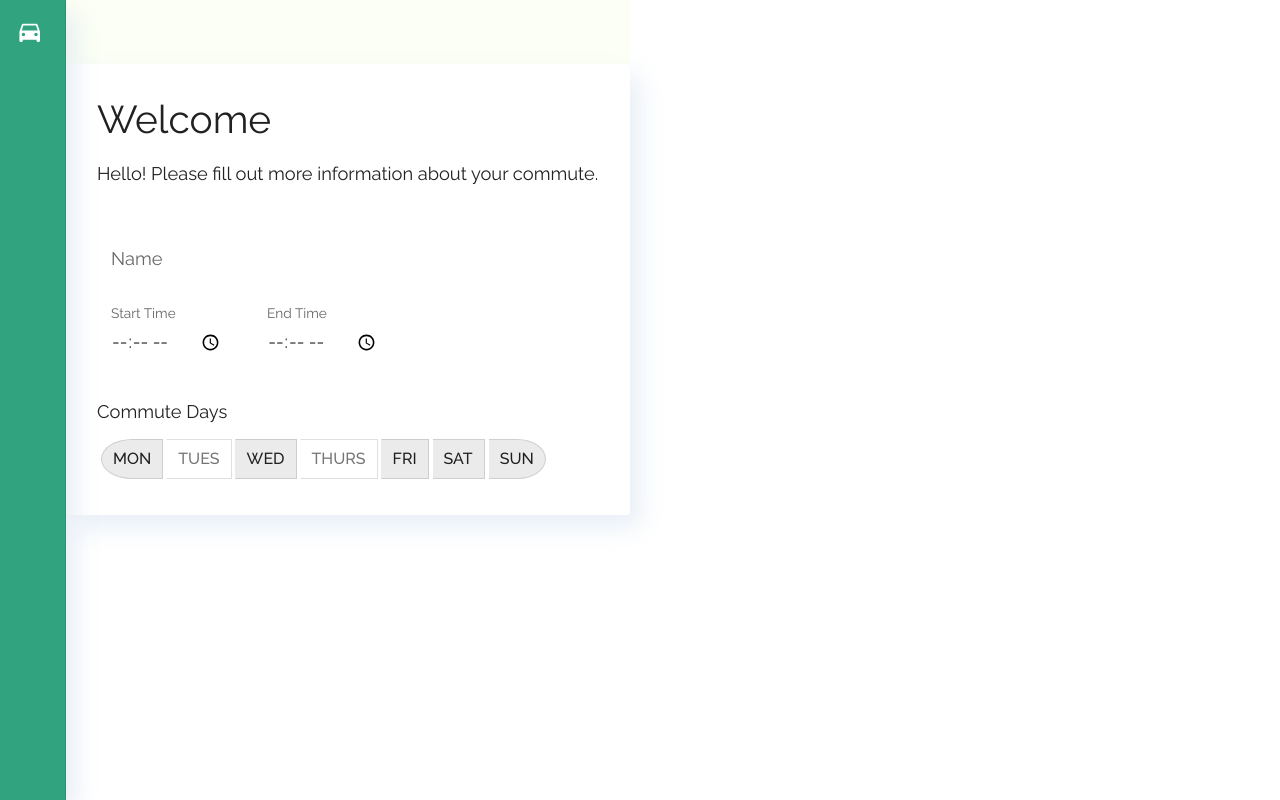
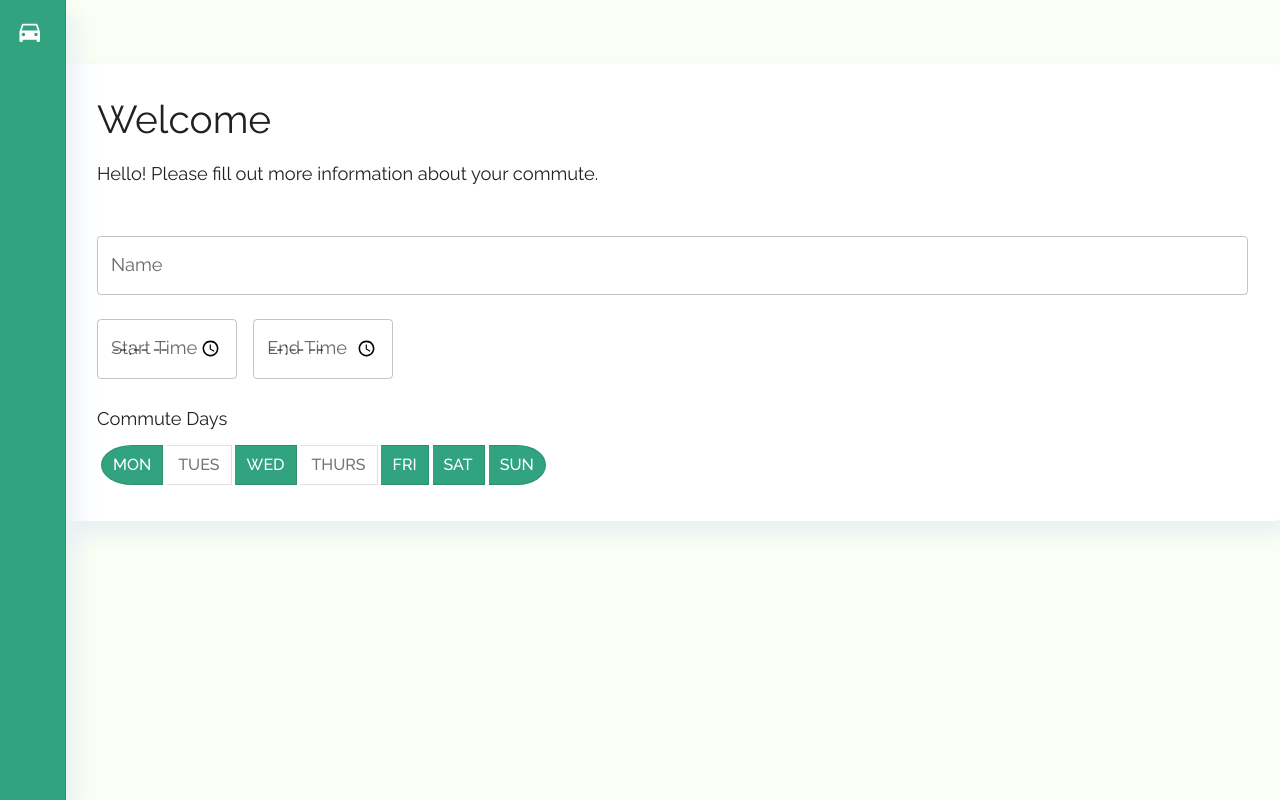
Before and after one commit to x-jesse/planet-share, a React (Create React App) app in the folder frontend/planetshare/: page /dashboard in a window 1280 px wide. Built offline with nearby package versions, Linux system fonts and the light colour scheme; no server answers.

Commit message:
Dashboard creation

```diff
--- a/frontend/planetshare/package.json
+++ b/frontend/planetshare/package.json
@@ -8,13 +8,16 @@
     "@emotion/styled": "^11.13.0",
     "@mui/icons-material": "^6.1.0",
     "@mui/material": "^6.1.0",
+    "@mui/x-date-pickers": "^7.17.0",
     "@testing-library/jest-dom": "^5.17.0",
     "@testing-library/react": "^13.4.0",
     "@testing-library/user-event": "^13.5.0",
+    "date-fns": "^3.6.0",
     "react": "^18.3.1",
     "react-dom": "^18.3.1",
     "react-router-dom": "^6.26.2",
     "react-scripts": "5.0.1",
+    "react-time-picker": "^7.0.0",
     "web-vitals": "^2.1.4"
   },
   "scripts": {
--- a/frontend/planetshare/src/components/PageContainer.js
+++ b/frontend/planetshare/src/components/PageContainer.js
@@ -11,8 +11,9 @@ const PageContainer = ({ children, ...props }) => {
       <Box
         component="main"
         sx={{
-          width: { xs: "88vw", sm: "92vw", md: "auto" },
           backgroundColor: theme.palette.background.default,
+          height: "100vh",
+          width: "100%",
         }}
         {...props}
       >
--- a/frontend/planetshare/src/pages/Dashboard.js
+++ b/frontend/planetshare/src/pages/Dashboard.js
@@ -9,6 +9,7 @@ import {
   Container,
   Paper,
 } from "@mui/material";
+
 const Dashboard = () => {
   const user = "Username";
 
@@ -38,6 +39,9 @@ const Dashboard = () => {
         sx={{
           p: 4,
           mt: 8,
+          display: "flex",
+          flexDirection: "column",
+          justifyContent: "center",
         }}
       >
         <Typography variant="h4" component="h1" gutterBottom>
@@ -59,15 +63,15 @@ const Dashboard = () => {
               label="Start Time"
               type="time"
               value={startTime}
+              variant="outlined"
               onChange={(e) => setStartTime(e.target.value)}
-              InputLabelProps={{ shrink: true }}
             />
             <TextField
               label="End Time"
               type="time"
               value={endTime}
+              variant="outlined"
               onChange={(e) => setEndTime(e.target.value)}
-              InputLabelProps={{ shrink: true }}
             />
           </Box>
           <Box sx={{ mt: 3 }}>
@@ -85,10 +89,20 @@ const Dashboard = () => {
                   value={day}
                   aria-label={day}
                   sx={{
-                    borderRadius: "50%",
+                    borderRadius: "100%",
                     minWidth: "40px",
                     height: "40px",
                     m: 0.5,
+                    "&.Mui-selected": {
+                      backgroundColor: "primary.main",
+                      color: "white",
+                      "&:hover, &:focus": {
+                        backgroundColor: "primary.main",
+                      },
+                    },
+                    "&:hover": {
+                      backgroundColor: "secondary.main",
+                    },
                   }}
                 >
                   {day}
--- a/frontend/planetshare/src/themes/theme.js
+++ b/frontend/planetshare/src/themes/theme.js
@@ -150,29 +150,6 @@ const theme = createTheme({
         },
       ],
     },
-    MuiOutlinedInput: {
-      styleOverrides: {
-        root: {
-          "&[data-darker='true'] [aria-invalid='true']": {
-            borderColor: errorDark,
-          },
-          "&[data-darker='true'] [aria-invalid='true']:focus": {
-            outline: `0.15rem solid ${errorDark}`,
-          },
-          input: {
-            background: "white",
-            borderRadius: "1em",
-            "&[aria-invalid='true']": {},
-            "&:focus": {
-              outline: `0.15rem solid ${darkerBlue}`,
-            },
-            "& + .MuiOutlinedInput-notchedOutline": {
-              border: "none",
-            },
-          },
-        },
-      },
-    },
     MuiSelect: {
       styleOverrides: {
         root: {
```
Also changed, not shown: frontend/planetshare/src/App.js (+6 -1 lines), 1 other file (tests, documents, lock files or other folders).
